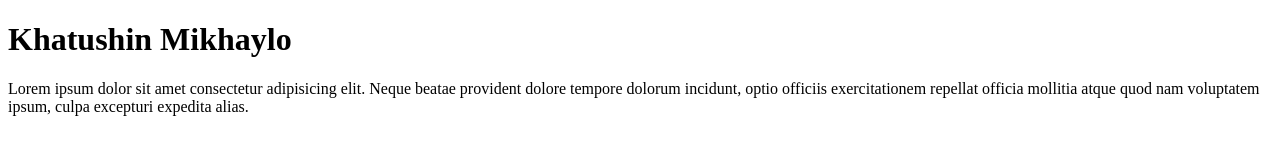
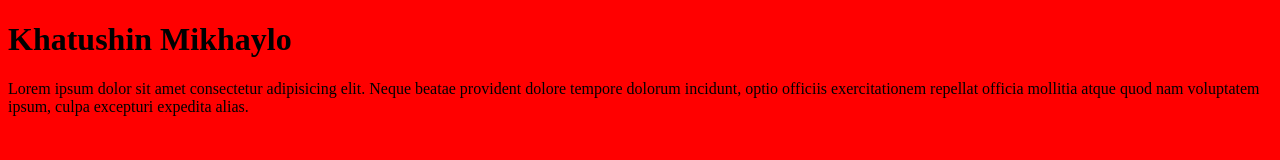
Before and after one commit to khmikh/project-for-git, a plain HTML site: page index.html in a window 1280 px wide. Drawn offline with Linux system fonts and the light colour scheme.

Commit message:
new file style.css

```diff
--- a/index.html
+++ b/index.html
@@ -4,6 +4,7 @@
     <meta charset="UTF-8">
     <meta name="viewport" content="width=device-width, initial-scale=1.0">
     <title>GIT</title>
+    <link rel="stylesheet" href="./style/style.css">
 </head>
 <body>
 
--- /dev/null
+++ b/style/style.css
@@ -0,0 +1,3 @@
+body{
+    background: red;
+}
```
